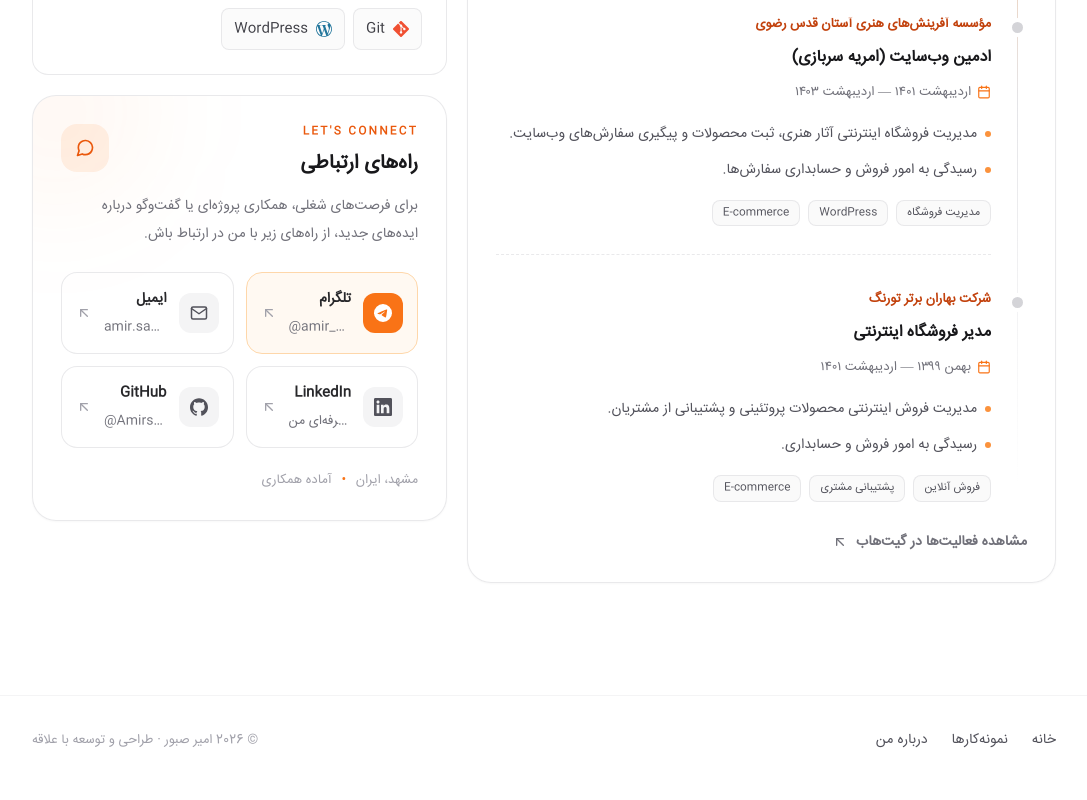
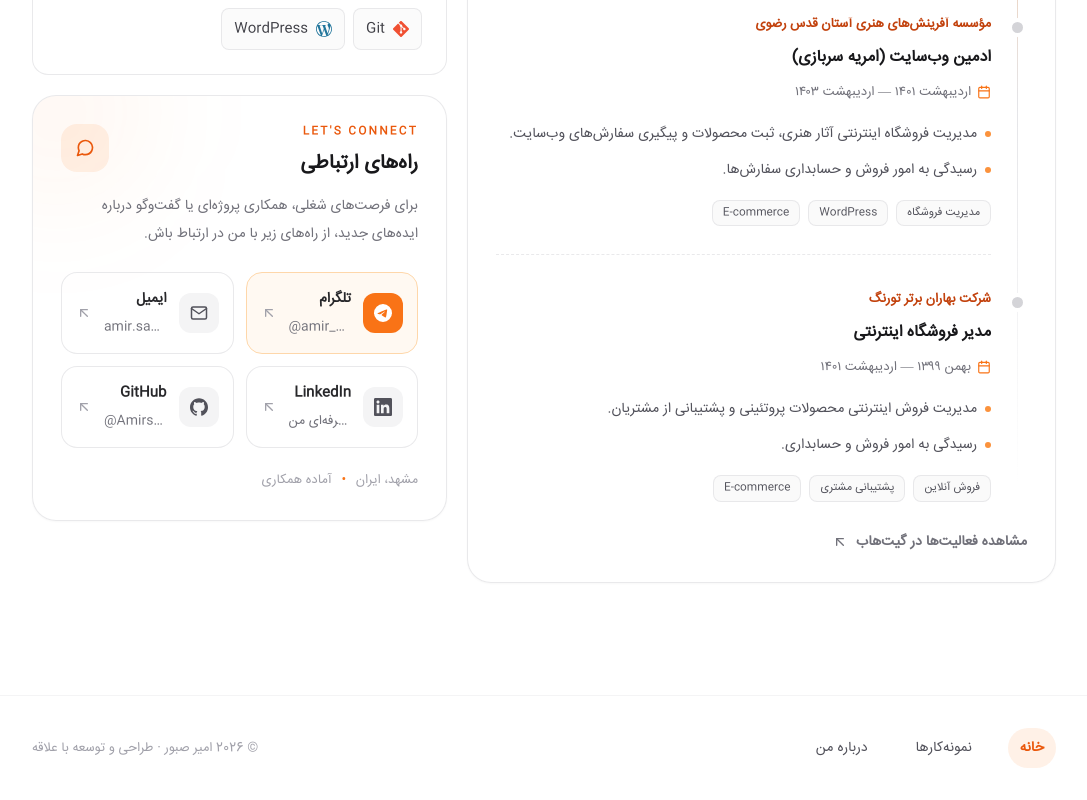
Before and after one commit to Amirsaboor/PersonalWebsite, a Next.js app: page / in a window 1280 px wide. Shown: the part 1719-2519 px from the top of the page, without its empty margins (96-1183 px from the left). Built offline with nearby package versions, Linux system fonts and the light colour scheme.

Commit message:
Fix active navigation state and use orange accent

```diff
--- a/src/components/navigation/NavLink.jsx
+++ b/src/components/navigation/NavLink.jsx
@@ -1,9 +1,27 @@
-import Link from 'next/link'
+import Link from "next/link";
+import { usePathname } from "next/navigation";
+import clsx from "clsx";
 
 export default function NavLink({ href, children }) {
+  const pathname = usePathname();
+  const currentPath = pathname?.replace(/\/+$/, "") || "/";
+  const targetPath = href?.replace(/\/+$/, "") || "/";
+  const isActive =
+    currentPath === targetPath ||
+    (targetPath !== "/" && currentPath.startsWith(`${targetPath}/`));
+
   return (
-    <Link href={href} className="transition hover:text-primary-500 dark:hover:text-primary-400">
+    <Link
+      href={href}
+      aria-current={isActive ? "page" : undefined}
+      className={clsx(
+        "relative rounded-full px-3 py-2 transition-colors duration-200",
+        isActive
+          ? "bg-orange-500/10 font-semibold text-orange-600 dark:bg-orange-400/10 dark:text-orange-400"
+          : "text-zinc-600 hover:bg-orange-500/[0.07] hover:text-orange-600 dark:text-zinc-300 dark:hover:text-orange-400"
+      )}
+    >
       {children}
     </Link>
-  )
+  );
 }
```
